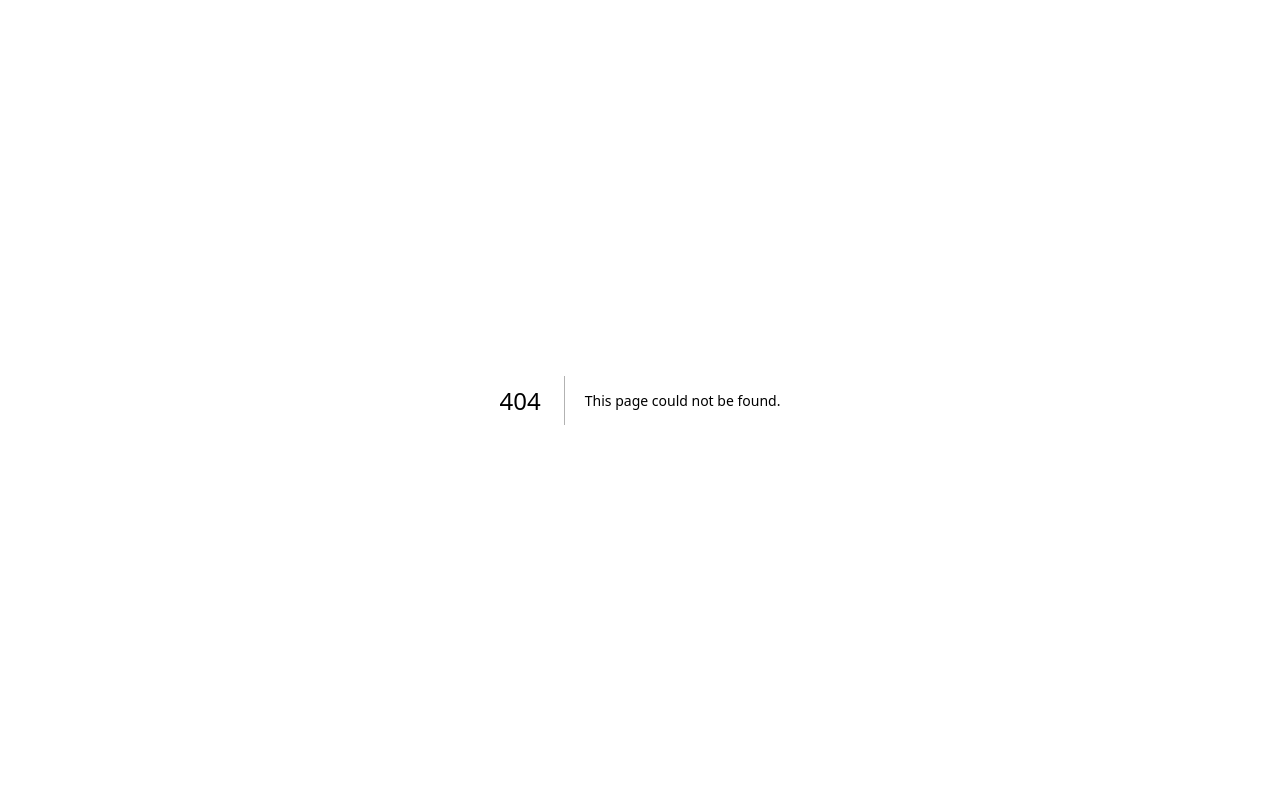
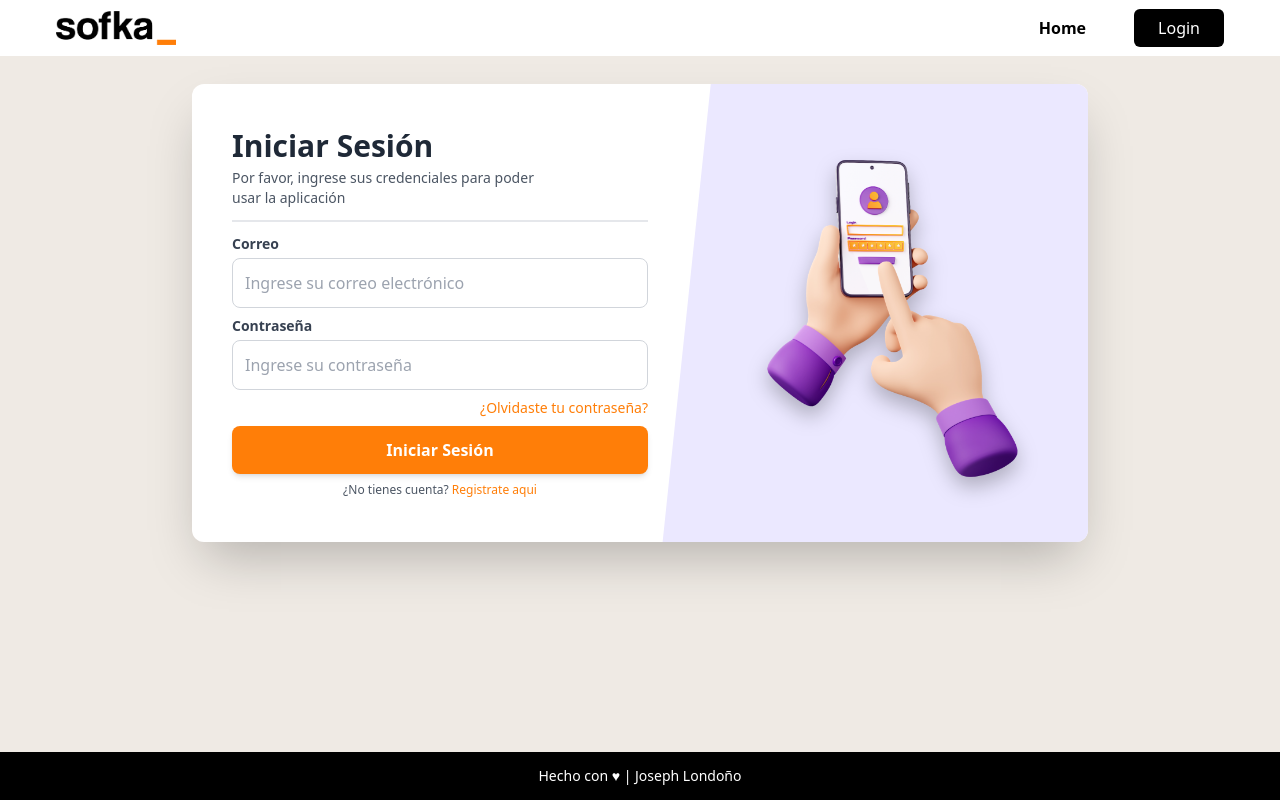
Before and after one commit to JosephLondono/Todo-List-Full-Stack, a Next.js app in the folder front-end/: page /auth in a window 1280 px wide. Before the commit this address had no page. Built offline with nearby package versions, Linux system fonts and the light colour scheme.

Commit message:
feat(front-end): Add page auth with styles (register & login)

```diff
--- /dev/null
+++ b/front-end/src/app/auth/page.tsx
@@ -0,0 +1,13 @@
+import Header from "../components/index/Header";
+import Footer from "../components/index/Footer";
+import { FormsAuth } from "../components/auth/FormsAuth";
+
+export default function Auth() {
+  return (
+    <div className="min-h-screen flex flex-col gap-3 bg-sofka-light">
+      <Header />
+      <FormsAuth />
+      <Footer />
+    </div>
+  );
+}
--- /dev/null
+++ b/front-end/src/app/components/auth/Auth.css
@@ -0,0 +1,3 @@
+.img-background {
+  filter: drop-shadow(0px 10px 10px rgba(0, 0, 0, 0.25));
+}
--- /dev/null
+++ b/front-end/src/app/components/auth/FormsAuth.tsx
@@ -0,0 +1,28 @@
+"use client";
+import "@/app/components/auth/Auth.css";
+import { useState } from "react";
+import { SectionLogin } from "./SectionLogin";
+import SectionRegister from "./SectionRegister";
+
+export const FormsAuth = () => {
+  const [sectionLogin, setSectionLogin] = useState(true);
+  return (
+    <main className="flex-1">
+      <section className="max-w-7xl flex flex-col w-full mx-auto gap-y-4 py-4">
+        {sectionLogin ? (
+          <SectionLogin
+            setSectionLogin={setSectionLogin}
+            sectionLogin={sectionLogin}
+          />
+        ) : (
+          <SectionRegister
+            setSectionLogin={setSectionLogin}
+            sectionLogin={sectionLogin}
+          />
+        )}
+      </section>
+    </main>
+  );
+};
+
+export default FormsAuth;
--- /dev/null
+++ b/front-end/src/app/components/auth/SectionLogin.tsx
@@ -0,0 +1,88 @@
+import Image from "next/image";
+import Link from "next/link";
+import React from "react";
+
+interface SectionLoginProps {
+  setSectionLogin: (value: boolean) => void;
+  sectionLogin: boolean;
+}
+
+export const SectionLogin: React.FC<SectionLoginProps> = ({
+  setSectionLogin,
+  sectionLogin,
+}) => {
+  return (
+    <div
+      className={`flex mx-auto bg-white rounded-xl shadow-2xl overflow-hidden max-w-4xl w-full
+      }`}
+    >
+      <div className="py-11 px-10 flex-1">
+        <h2 className="text-3xl font-bold text-gray-800 mb-1">
+          Iniciar Sesión
+        </h2>
+        <p className="max-w-xs text-sm text-gray-600">
+          Por favor, ingrese sus credenciales para poder usar la aplicación
+        </p>
+        <hr className="border-t-2 border-gray-200 my-3" />
+        <form className="flex flex-col gap-2">
+          <label className="flex flex-col gap-1">
+            <span className="text-sm font-semibold text-gray-700">Correo</span>
+            <input
+              type="email"
+              placeholder="Ingrese su correo electrónico"
+              required
+              className="w-full rounded-lg p-3 border border-gray-300 focus:outline-none focus:ring-2 focus:ring-sofka-orange/50 transition-all duration-300 text-gray-700 placeholder-gray-400"
+            />
+          </label>
+          <label className="flex flex-col gap-1">
+            <span className="text-sm font-semibold text-gray-700">
+              Contraseña
+            </span>
+            <input
+              type="password"
+              placeholder="Ingrese su contraseña"
+              required
+              className="w-full rounded-lg p-3 border border-gray-300 focus:outline-none focus:ring-2 focus:ring-sofka-orange/50 transition-all duration-300 text-gray-700 placeholder-gray-400"
+            />
+          </label>
+          <div className="flex justify-end items-center">
+            <Link
+              href="/auth/recover-password"
+              className="text-sm text-sofka-orange hover:underline"
+            >
+              ¿Olvidaste tu contraseña?
+            </Link>
+          </div>
+          <button
+            type="submit"
+            className="bg-sofka-orange text-white p-3 rounded-lg font-semibold hover:bg-opacity-90 transition-all duration-300 ease-in-out transform hover:-translate-y-1 shadow-md hover:shadow-lg"
+          >
+            Iniciar Sesión
+          </button>
+          <p className="text-xs text-gray-600 text-center">
+            ¿No tienes cuenta?{" "}
+            <button
+              type="button"
+              className="hover:underline text-sofka-orange hover:text-sofka-orange/80"
+              onClick={() => setSectionLogin(!sectionLogin)}
+            >
+              Registrate aqui
+            </button>
+          </p>
+        </form>
+      </div>
+      <div className="relative w-[400px]">
+        <div className="absolute inset-0 bg-[#ebe8ff] transform rotate-6 scale-150 ml-20"></div>
+        <div className="relative z-10 items-center justify-center flex h-full">
+          <Image
+            src="/login.png"
+            alt="Image of a login"
+            width={370}
+            height={370}
+            className="img-background aspect-square object-contain"
+          />
+        </div>
+      </div>
+    </div>
+  );
+};
--- /dev/null
+++ b/front-end/src/app/components/auth/SectionRegister.tsx
@@ -0,0 +1,89 @@
+import Image from "next/image";
+import Link from "next/link";
+import React from "react";
+
+interface SectionRegisterProps {
+  setSectionLogin: (value: boolean) => void;
+  sectionLogin: boolean;
+}
+
+const SectionRegister: React.FC<SectionRegisterProps> = ({
+  setSectionLogin,
+  sectionLogin,
+}) => {
+  return (
+    <div
+      className={`flex mx-auto bg-white rounded-xl shadow-2xl overflow-hidden max-w-4xl w-full ${
+        sectionLogin ? "hidden" : "block"
+      }`}
+    >
+      <div className="relative w-[400px] overflow-visible">
+        <div className="absolute inset-0 bg-[#ebe8ff] transform -rotate-6 origin-center mr-20 scale-150"></div>
+        <div className="relative z-10 flex items-center justify-center h-full">
+          <Image
+            src="/register.svg"
+            alt="Image of a login"
+            width={400}
+            height={400}
+            className="img-background aspect-square object-contain scale-95"
+          />
+        </div>
+      </div>
+      <div className="py-11 px-10 flex-1">
+        <h2 className="text-3xl font-bold text-gray-800 mb-1">Registrarse</h2>
+        <p className="max-w-xs text-sm text-gray-600">
+          Por favor, ingrese sus credenciales para poder usar la aplicación
+        </p>
+        <hr className="border-t-2 border-gray-200 my-3" />
+        <form className="flex flex-col gap-2">
+          <label className="flex flex-col gap-1">
+            <span className="text-sm font-semibold text-gray-700">Correo</span>
+            <input
+              type="email"
+              placeholder="Ingrese su correo electrónico"
+              required
+              className="w-full rounded-lg p-3 border border-gray-300 focus:outline-none focus:ring-2 focus:ring-sofka-orange/50 transition-all duration-300 text-gray-700 placeholder-gray-400"
+            />
+          </label>
+          <label className="flex flex-col gap-1">
+            <span className="text-sm font-semibold text-gray-700">
+              Contraseña
+            </span>
+            <input
+              type="password"
+              placeholder="Ingrese su contraseña"
+              required
+              className="w-full rounded-lg p-3 border border-gray-300 focus:outline-none focus:ring-2 focus:ring-sofka-orange/50 transition-all duration-300 text-gray-700 placeholder-gray-400"
+            />
+          </label>
+          <div className="flex justify-end items-center">
+            <Link
+              href="/auth/recover-password"
+              className="text-sm text-sofka-orange hover:underline"
+            >
+              ¿Olvidaste tu contraseña?
+            </Link>
+          </div>
+          <button
+            type="submit"
+            className="bg-sofka-orange text-white p-3 rounded-lg font-semibold hover:bg-opacity-90 transition-all duration-300 ease-in-out transform hover:-translate-y-1 shadow-md hover:shadow-lg"
+          >
+            Registrarse
+          </button>
+          <p className="text-xs text-gray-600 text-center">
+            ¿Ya tienes una cuenta?{" "}
+            <button
+              type="button"
+              className="hover:underline text-sofka-orange hover:text-sofka-orange/80"
+              onClick={() => setSectionLogin(!sectionLogin)}
+            >
+              Iniciar Sesión
+            </button>
+          </p>
+        </form>
+      </div>
+    </div>
+  );
+};
+
+export default SectionRegister;
--- a/front-end/tailwind.config.ts
+++ b/front-end/tailwind.config.ts
@@ -10,9 +10,16 @@ export default {
     extend: {
       backgroundColor: {
         "sofka-light": "#EFEAE4",
+        "sofka-orange": "#FF7E08",
       },
       gridTemplateColumns: {
         "task-Item": "1fr auto",
+      },
+      ringColor: {
+        "sofka-orange": "#FF7E08",
+      },
+      textColor: {
+        "sofka-orange": "#FF7E08",
       },
     },
   },
```
Also changed, not shown: front-end/public/login.png (added), front-end/public/register.svg (added).
